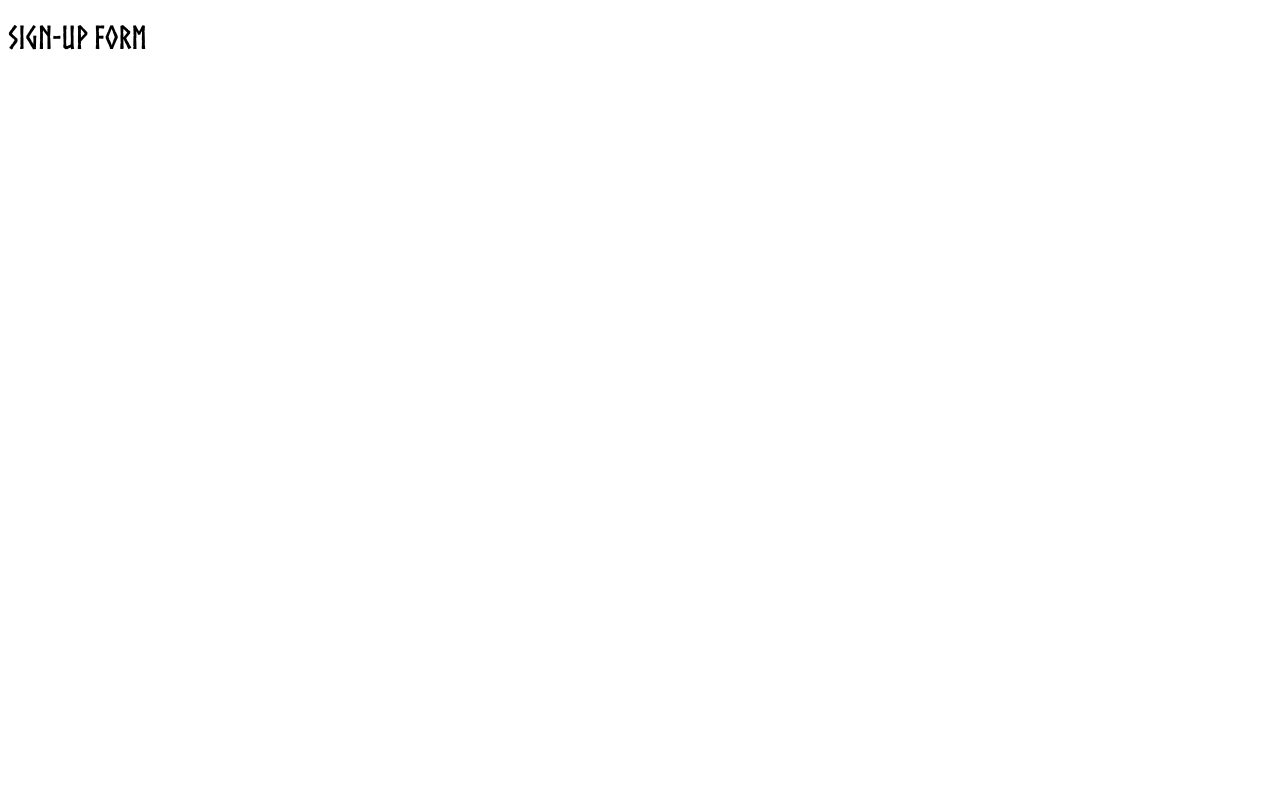
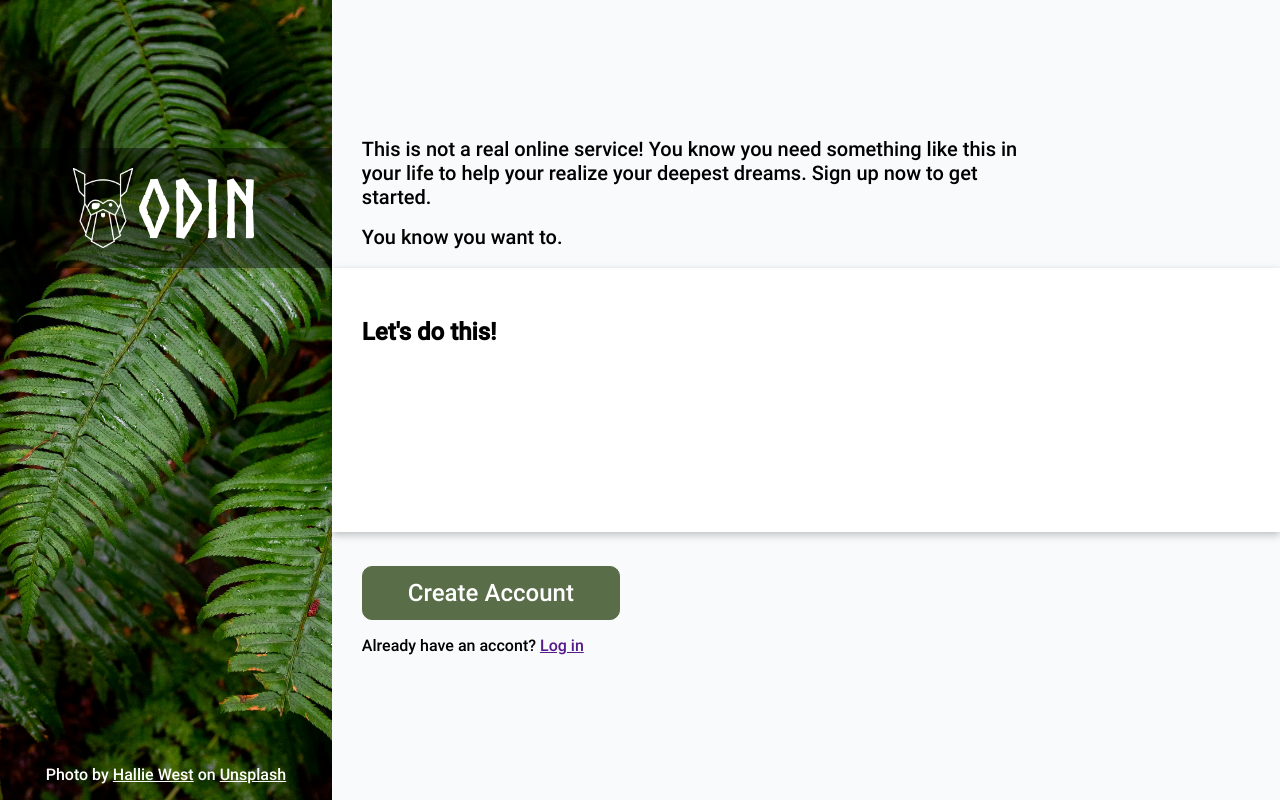
Before and after one commit to PMota173/Sign-up-Form, a plain HTML site: page index.html in a window 1280 px wide. Drawn offline with Linux system fonts and the light colour scheme.

Commit message:
add structure and style

```diff
--- a/index.html
+++ b/index.html
@@ -8,6 +8,33 @@
     <link rel="shortcut icon" href="images/favicon.png" type="image/x-icon">
 </head>
 <body>
-    <h1>Sign-up Form</h1>
+    <div class="container">
+        <div class="backgound">
+            <div class="logo">
+                <img class="logo-image" src="images/odin-icon.png" alt="Odin">
+                <h1 class="logo-text">Odin</h1>
+            </div>
+            <div class="credit"
+                <p>Photo by <a href="">Hallie West</a> on  <a href="">Unsplash</a></p>
+            </div>
+        </div>
+        <div class="login-section">
+            <div class="text-section">
+                <h2>This is not a real online service! You know you need something like this in your life to help your realize your deepest dreams. Sign up now to get started.</h2>
+                <h2>You know you want to.</h2>
+            </div>
+            <div class="form-section">
+                <h2>Let's do this!</h2>
+                <div class="form">
+                    <form>
+                    </form>
+                </div>
+            </div>
+            <div class="options-section">
+                <button>Create Account</button>
+                <p>Already have an accont? <a href="">Log in</a></p>
+            </div>
+        </div>
+    </div>
 </body>
 </html>
--- a/style.css
+++ b/style.css
@@ -2,11 +2,122 @@
     font-family: "Norse Bold";
     src: url("fonts/Norse-Bold.otf");
 }
+@font-face {
+    font-family: "Roboto Bold";
+    src: url(fonts/Roboto-Bold.ttf);
+}
+@font-face {
+    font-family: "Roboto light";
+    src: url(fonts/Roboto-Light.ttf);
+}
+@font-face {
+    font-family: "Roboto normal";
+    src: url(fonts/Roboto-Medium.ttf);
+}
 :root {
     --links-color: #596D48;
     --input-color: #E5E7EB;
+    --logo-color: #FFFFFF;
+    --background1and3: #F9FAFB;
+    --background2: #FFFFFF;
 }
 
-h1 {
+* {
+    -moz-box-sizing: border-box;
+    -webkit-box-sizing: border-box;
+     box-sizing: border-box;
+     font-family: "Roboto normal";
+}
+
+body {
+    margin: 0;
+}
+
+.container {
+    display: flex;
+}
+
+.backgound {
+    background-image: url(images/background.jpg);
+    background-size: cover;
+    background-position:center;
+    display: flex;
+    flex-direction: column;
+    justify-content: space-between;
+    align-items: center;
+    width: 35vw;
+    height: 100vh;
+    color: var(--logo-color);
+}
+
+.logo {
+    display: flex;
+    justify-content: center;
+    align-items: center;
+    background-color: rgba(0, 0, 0, 0.445);
+    width: 100%;
+    margin-top: 18.5vh;
+    height: 15vh;
+    gap: 5px;
+}
+
+.logo-image{
+    height: 10vh;
+}
+
+.logo-text {
     font-family: "Norse Bold";
+    font-weight: lighter;
+    font-size: 10vh;
+    display: inline;
 }
+
+.credit a {
+    color: var(--logo-color);
+}
+
+
+
+.login-section {
+    display: flex;
+    flex-direction: column;
+    justify-content: space-between;
+    width: 100%;
+    height: 100vh;
+    background-color: var(--background1and3);
+}
+
+.text-section, .form-section, .options-section{
+    height: 33%;
+    width: 100%;
+    padding: 30px;
+}
+
+.text-section {
+    width: 750px;
+    padding-top: 120px;
+}
+
+.text-section h2 {
+    font-size: 2.5vh;
+    font-family: "Roboto normal";
+    font-weight: lighter;
+}
+
+.form-section {
+    background-color: var(--background2);
+    box-shadow: rgba(0, 0, 0, 0.24) 0px 3px 8px;
+}
+
+.options-section button {
+  background-color: var(--links-color);
+  border: 1px solid var(--links-color);
+  border-radius: 10px;
+  box-sizing: border-box;
+  color: #fff;
+  cursor: pointer;
+  font-size: 24px;
+  outline: none;
+  outline: 0;
+  padding: 12px 45px;
+}
```
Also changed, not shown: fonts/Roboto-Bold.ttf (added), fonts/Roboto-Light.ttf (added), fonts/Roboto-Medium.ttf (added).
